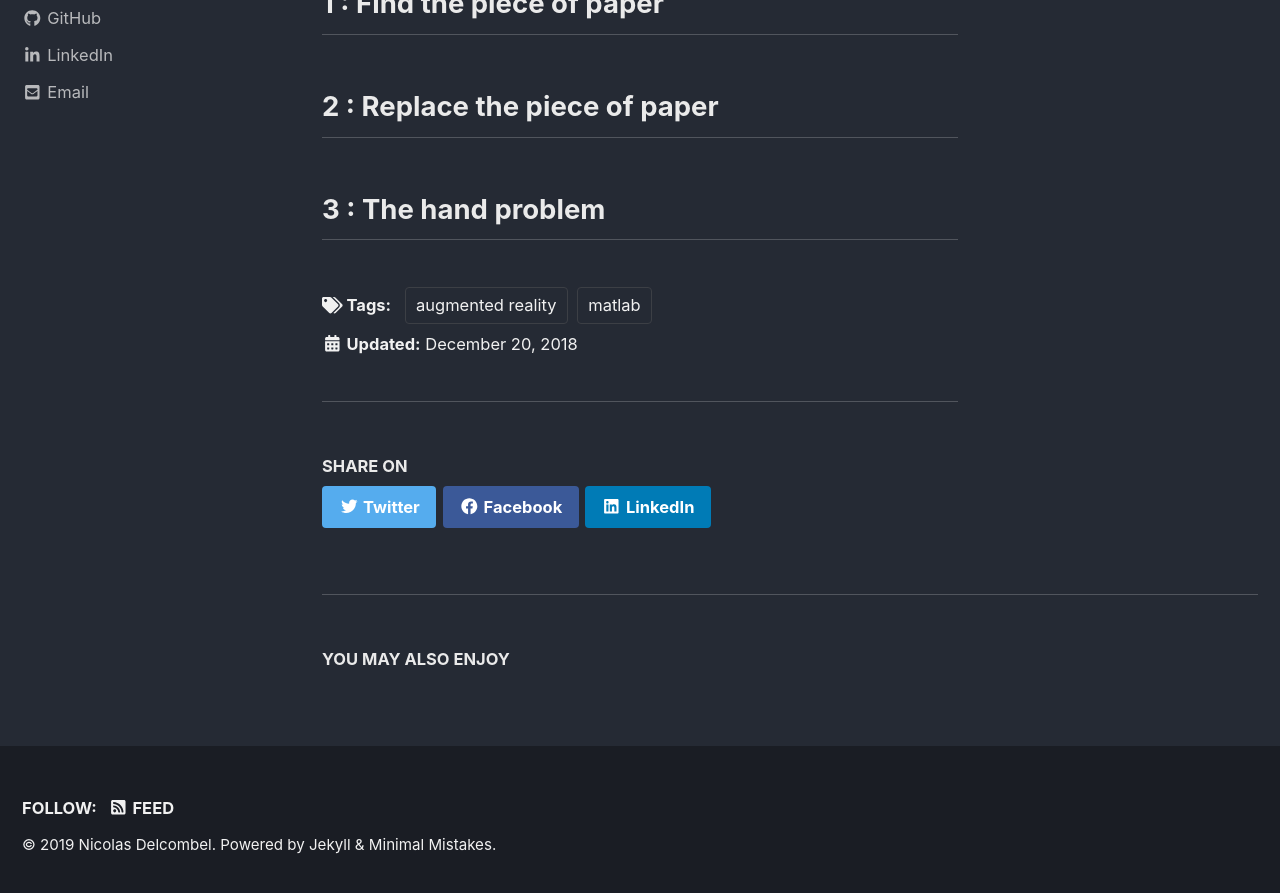
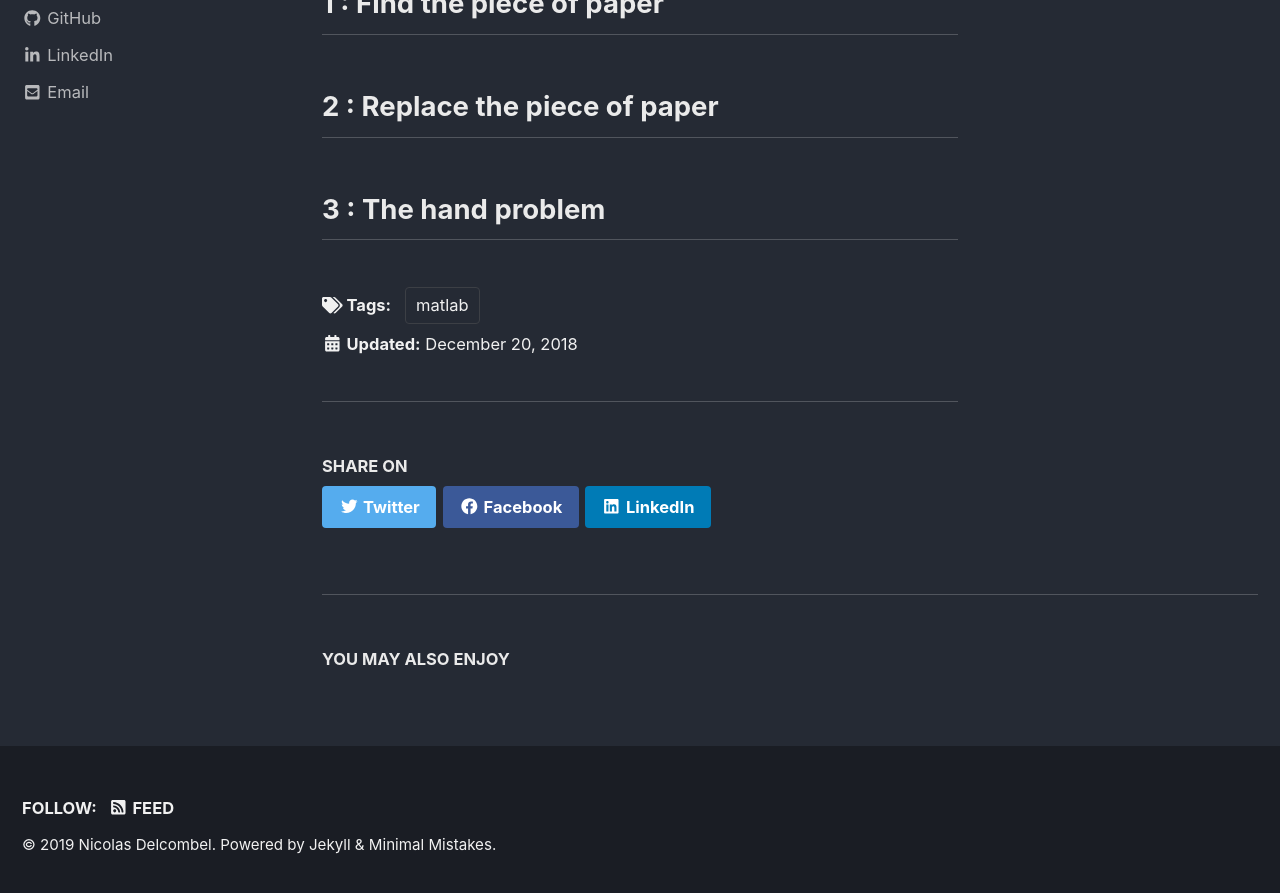
Before and after one commit to r0rchard/r0rchard.github.io, a Jekyll site: the page built from _posts/2018-12-20-CliffordRA.md, in a window 1280 px wide and 900 px high, scrolled down 351 px. Shown: the top 893 px of the window. Built offline with Jekyll 4.4.1, drawn with Linux system fonts in a browser that asks for light colours; cached includes are drawn as plain includes; nearby versions of some CDN libraries.

```diff
--- a/_posts/2018-12-20-CliffordRA.md
+++ b/_posts/2018-12-20-CliffordRA.md
@@ -1,7 +1,7 @@
 ---
 title: Augmented Reality with MatLab
 date: 2018-12-20
-tags: [matlab, augmented reality]
+tags: [matlab]
 excerpt: "How to change a piece of paper into a movie"
 ---
 # Augmented Reality with MatLab : a School project
```
Also changed, not shown: _pages/projects.md (+3 -0 lines).
